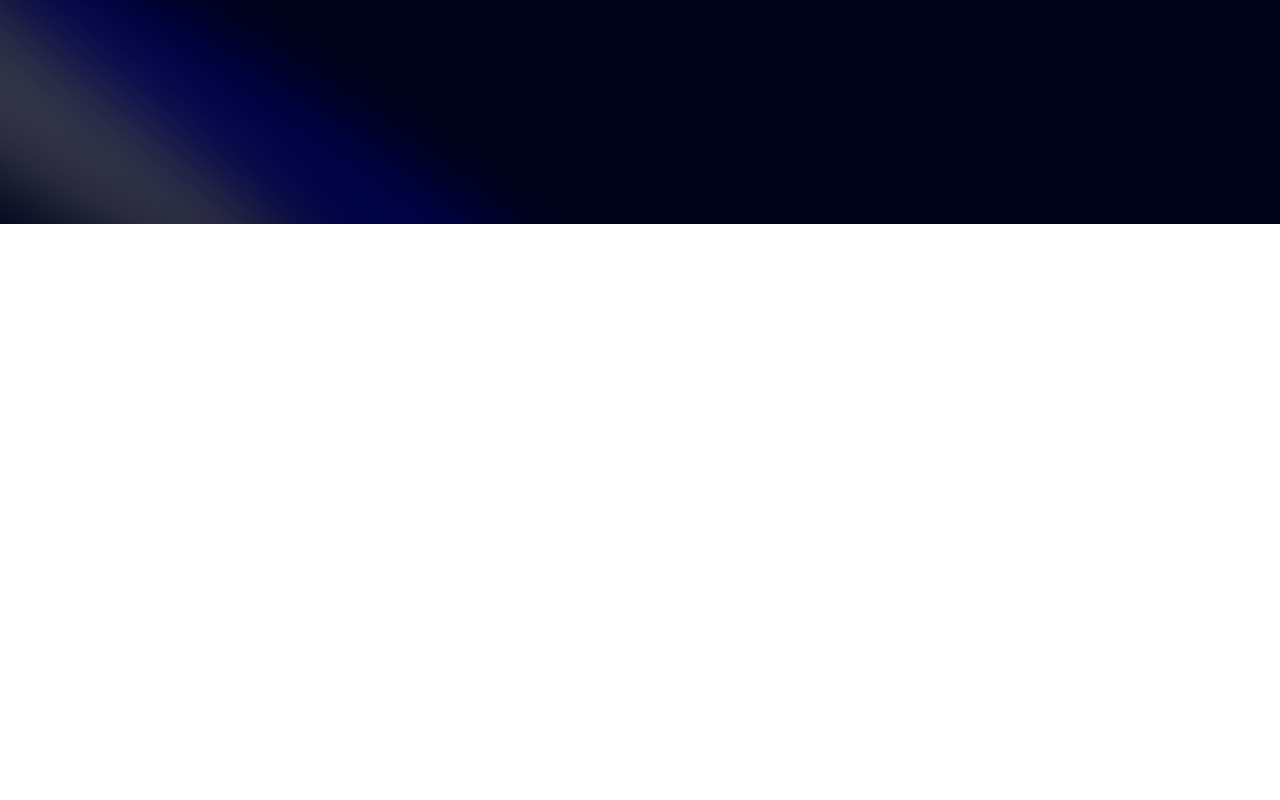
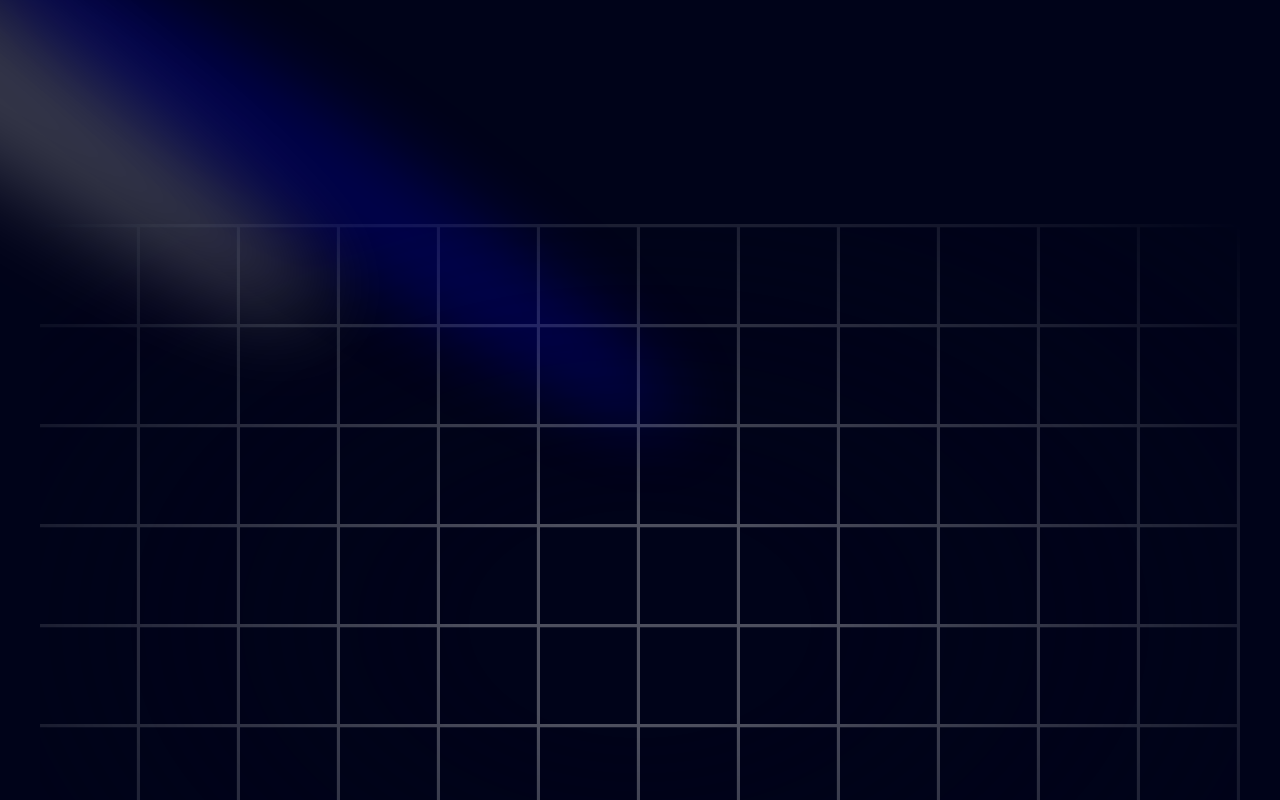
Before and after one commit to t-holmquist/portfolio, a Next.js app: page / in a window 1280 px wide. Shown: the top 800 px of the page. Built offline with nearby package versions, Linux system fonts and the light colour scheme.

Commit message:
Added themeprovider to layout and default to dark mode

```diff
--- a/app/layout.tsx
+++ b/app/layout.tsx
@@ -1,6 +1,7 @@
 import type { Metadata } from "next";
 import { Inter } from "next/font/google";
 import "./globals.css";
+import { ThemeProvider } from "./provider";
 
 const inter = Inter({ subsets: ["latin"] });
 
@@ -16,7 +17,16 @@ export default function RootLayout({
 }>) {
   return (
     <html lang="en">
-      <body className={inter.className}>{children}</body>
+      <body className={inter.className}>
+        <ThemeProvider
+            attribute="class"
+            defaultTheme="dark"
+            enableSystem
+            disableTransitionOnChange
+          >
+            {children}
+          </ThemeProvider>
+      </body>
     </html>
   );
 }
--- /dev/null
+++ b/app/provider.tsx
@@ -0,0 +1,9 @@
+"use client"
+
+import * as React from "react"
+import { ThemeProvider as NextThemesProvider } from "next-themes"
+import { type ThemeProviderProps } from "next-themes/dist/types"
+
+export function ThemeProvider({ children, ...props }: ThemeProviderProps) {
+  return <NextThemesProvider {...props}>{children}</NextThemesProvider>
+}
--- a/components/Hero.tsx
+++ b/components/Hero.tsx
@@ -2,10 +2,16 @@ import { Spotlight } from './ui/Spotlight'
 
 const Hero = () => {
   return (
-    <div className='pb-20 pt-36'>
+    <div>
+        <div className='pb-20 pt-36'>
         <Spotlight className='-top-40 -left-10 md:-left-32 md:-top-20 h-screen' fill='white'/>
         <Spotlight className='-top-10 -left-full h-[80vh] w-[50vw]' fill='purple'/>
         <Spotlight className='top-28 left-80 h-[80vh] w-[50vw]' fill='blue'/>
+        </div>
+
+        <div className="h-screen w-full dark:bg-black-100 bg-white  dark:bg-grid-white/[0.3] bg-grid-black/[0.2] relative flex items-center justify-center">
+            <div className="absolute pointer-events-none inset-0 flex items-center justify-center dark:bg-black-100 bg-white [mask-image:radial-gradient(ellipse_at_center,transparent_20%,black)]"/>
+        </div>
     </div>
   )
 }
--- a/package.json
+++ b/package.json
@@ -13,6 +13,7 @@
     "framer-motion": "^11.2.6",
     "mini-svg-data-uri": "^1.4.4",
     "next": "14.2.3",
+    "next-themes": "^0.3.0",
     "react": "^18",
     "react-dom": "^18",
     "tailwind-merge": "^2.3.0",
```
Also changed, not shown: 1 other file (tests, documents, lock files or other folders).
